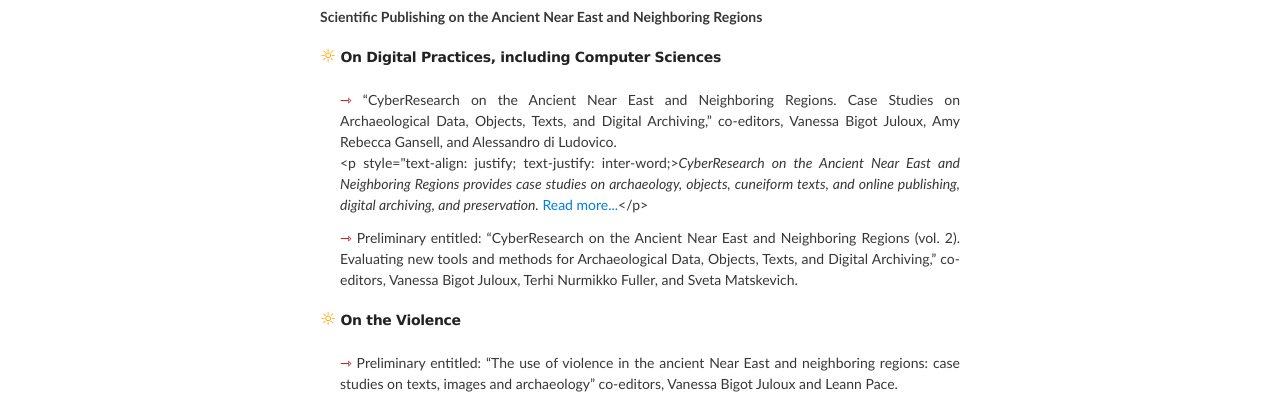
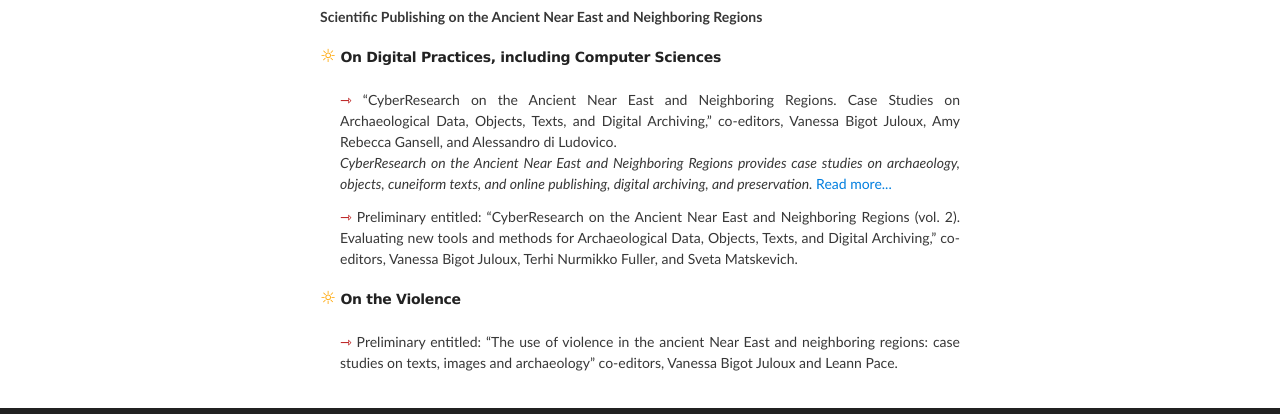
Before and after one commit to vbigot-juloux/ane-research-humanities, a Jekyll site: the page built from index.md, in a window 1280 px wide, cut to the strip 202-616 px from the top of the page. Built offline with Jekyll 4.4.1, drawn with Linux system fonts in a browser that asks for light colours; the repository's description, which GitHub fills in, is left out.

Commit message:
Update index.md

```diff
--- a/index.md
+++ b/index.md
@@ -8,7 +8,7 @@ title: home
 <h2> <span style="color:orange; font-size: 18px">&#9788;</span> On Digital Practices, including Computer Sciences</h2>
 <ul style="list-style-type: none;">
        <li style="text-align: justify; text-justify: inter-word;"><span style="color:#b30000; font-size: 14px">&#8702;</span> “CyberResearch on the Ancient Near East and Neighboring Regions. Case Studies on Archaeological Data, Objects, Texts, and Digital Archiving,” co-editors, Vanessa Bigot Juloux, Amy Rebecca Gansell, and Alessandro di Ludovico.<br/>
-       <p  style="text-align: justify; text-justify: inter-word;><em>CyberResearch on the Ancient Near East and Neighboring Regions provides case studies on archaeology, objects, cuneiform texts, and online publishing, digital archiving, and preservation.</em> <a href="">Read more...</a></p>
+       <em>CyberResearch on the Ancient Near East and Neighboring Regions provides case studies on archaeology, objects, cuneiform texts, and online publishing, digital archiving, and preservation.</em> <a href="">Read more...</a>
        </li>
 
 <li style="padding-top: 12px; text-align: justify; text-justify: inter-word;"><span style="color:#b30000; font-size: 14px">&#8702;</span> Preliminary entitled: “CyberResearch on the Ancient Near East and Neighboring Regions (vol. 2). Evaluating new tools and methods for Archaeological Data, Objects, Texts, and Digital Archiving,” co-editors, Vanessa Bigot Juloux, Terhi Nurmikko Fuller, and Sveta Matskevich.
```
